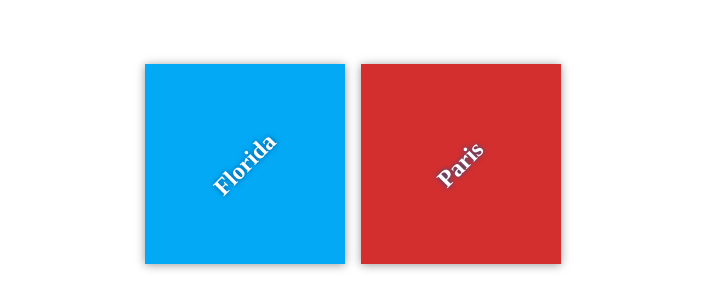
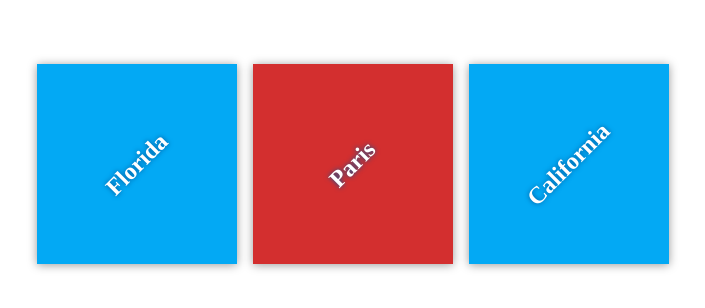
Before and after one commit to rgcosta/GitProject, a plain HTML site: page index.html in a window 1280 px wide. Shown: the part 236-544 px from the top of the page, without its empty margins (287-992 px from the left). Drawn offline with Linux system fonts and the light colour scheme.

Commit message:
Add new destination

```diff
--- a/index.html
+++ b/index.html
@@ -17,6 +17,10 @@
             <div class="destination" id="paris">
                 <h2>Paris</h2>
             </div>
+
+            <div class="destination" id="florida">
+                <h2>California</h2>
+            </div>
         </div>
     </div>
 
```
